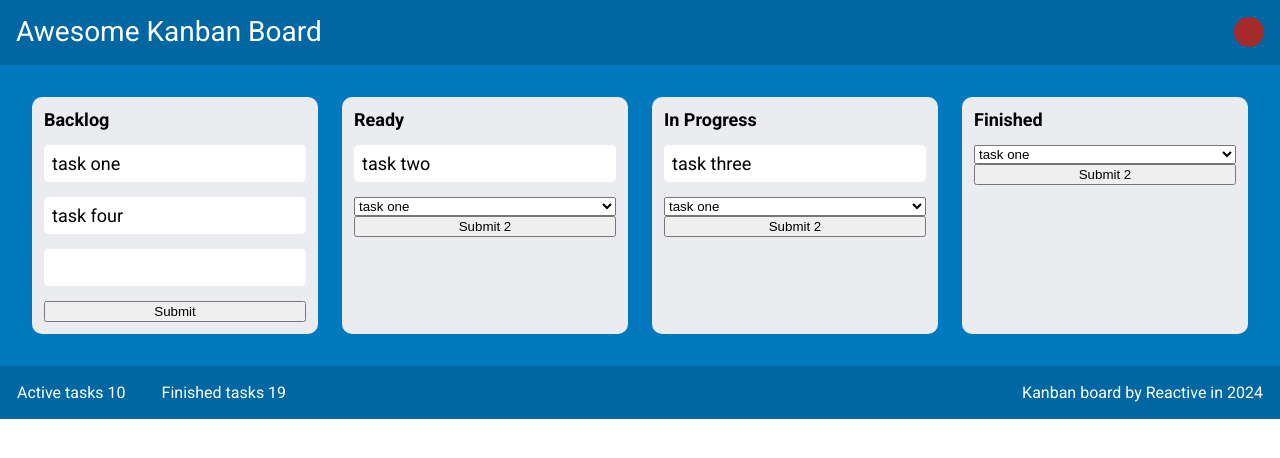
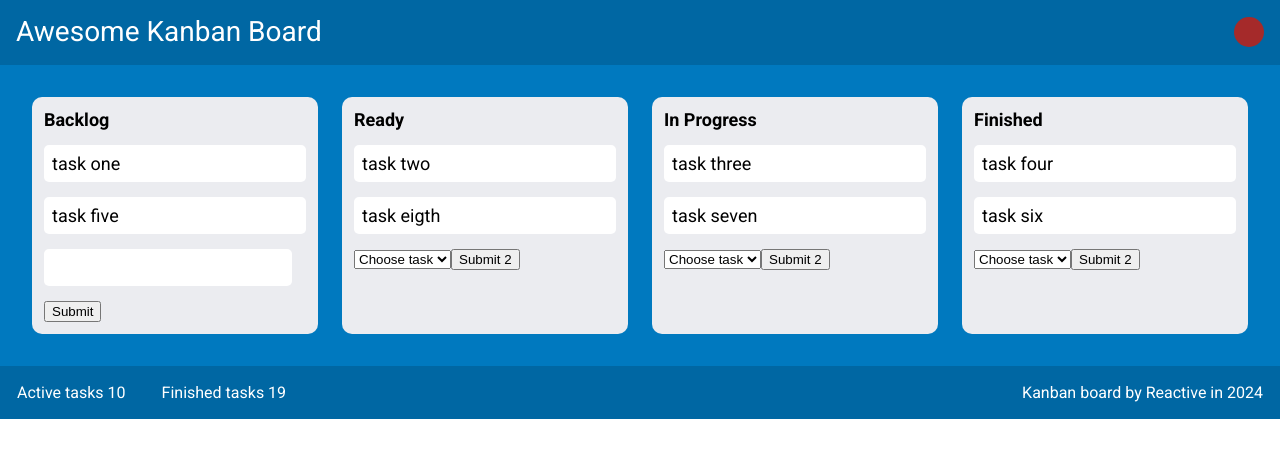
Before and after one commit to Reactiveproject/kanban_react, a React (Create React App) app: page / in a window 1280 px wide. Shown: the top 458 px of the page. Built offline with nearby package versions, Linux system fonts and the light colour scheme.

Commit message:
replace some functions between components, make array for status, make select list with list of tasks from previus step

```diff
--- a/src/App.jsx
+++ b/src/App.jsx
@@ -4,49 +4,29 @@ import "./App.css";
 import Footer from "./components/Footer/Footer";
 import Header from "./components/Header/Header";
 import Taskblock from "./components/Taskblock/Taskblock";
+import { bloks, tasks } from "./data";
 
 function App() {
-  const [taskArray, setTaskArray] = useState([
-    { id: 1, status: "Backlog", name: "task one", description: "task one" },
-    { id: 2, status: "Ready", name: "task two", description: "task two" },
-    {
-      id: 3,
-      status: "In Progress",
-      name: "task three",
-      description: "task three",
-    },
-    {
-      id: 4,
-      status: "Backlog",
-      name: "task four",
-      description: "task three",
-    },
-  ]);
+  const [taskArray, setTaskArray] = useState(tasks);
 
   return (
     <div className="App">
       <Header />
       <main>
-        <Taskblock
-          blockName="Backlog"
-          taskArray={taskArray}
-          setTaskArray={setTaskArray}
-        />
-        <Taskblock
-          blockName="Ready"
-          taskArray={taskArray}
-          setTaskArray={setTaskArray}
-        />
-        <Taskblock
-          blockName="In Progress"
-          taskArray={taskArray}
-          setTaskArray={setTaskArray}
-        />
-        <Taskblock
-          blockName="Finished"
-          taskArray={taskArray}
-          setTaskArray={setTaskArray}
-        />
+        {bloks.map((type) => {
+          const filtredTaskArray = taskArray.filter(
+            (task) => task.status === type
+          );
+          return (
+            <Taskblock
+              key={type}
+              blockName={type}
+              filterdTaskArray={filtredTaskArray}
+              taskArray={taskArray}
+              setTaskArray={setTaskArray}
+            />
+          );
+        })}
       </main>
       <Footer activeCount="10" finishedCount="19" />
     </div>
--- a/src/components/MySelect/MySelect.jsx
+++ b/src/components/MySelect/MySelect.jsx
@@ -1,11 +1,22 @@
 import React from "react";
+import { bloks } from "../../data";
 
-const MySelect = ({ defaultValue, dataArray, onChange, value }) => {
+const MySelect = ({ defaultValue, dataArray, onChange, value, blockName }) => {
+  const index = bloks.indexOf(blockName);
+  const selectStatus = bloks[index - 1];
+
+  const filterArray = dataArray.filter((task) => task.status === selectStatus);
+
   return (
     <select value={value} onChange={(event) => onChange(event.target.value)}>
       <option disabled>{defaultValue}</option>
-      {dataArray.map((data) => {
-        return <option key={data.id}>{data.name}</option>;
+
+      {filterArray.map((data, index, bloks) => {
+        return (
+          <option value={data.name} key={data.id}>
+            {data.name}
+          </option>
+        );
       })}
     </select>
   );
--- a/src/components/Taskblock/Taskblock.jsx
+++ b/src/components/Taskblock/Taskblock.jsx
@@ -2,15 +2,22 @@ import React, { useState } from "react";
 import cl from "./Taskblock.module.css";
 import MyButton from "../MyButton/MyButton";
 import MySelect from "../MySelect/MySelect";
+import { bloks } from "../../data";
 
-const Taskblock = ({ blockName, taskArray, setTaskArray, ...props }) => {
+const Taskblock = ({
+  blockName,
+  filterdTaskArray,
+  taskArray,
+  setTaskArray,
+}) => {
   const [task, setTask] = useState("");
 
-  const [selectedTask, setSelectedTask] = useState("");
+  const [selectedTask, setSelectedTask] = useState("Choose task");
 
-  const addNewTask = (e) => {
+  const addNewTask = (e, title) => {
     e.preventDefault();
     const newTask = {
+      description: task,
       id: Date.now(),
       status: blockName,
       name: task,
@@ -20,24 +27,22 @@ const Taskblock = ({ blockName, taskArray, setTaskArray, ...props }) => {
     setTask("");
   };
 
-  const addExistingTask = (e) => {
-    e.preventDefault();
+  const chooseTask = (task) => {
+    setSelectedTask(task);
+    console.log(task);
+  };
 
-    const newTask = {
-      id: Date.now(),
-      status: blockName,
-      name: task,
-    };
-    setTaskArray([...taskArray, newTask]);
-    console.log(taskArray);
-    setTask("");
-  };
+  // const addExistingTask = (e, selectedTask) => {
+  //   e.preventDefault();
+  //   console.log(selectedTask);
+  //   setTask("");
+  // };
 
   return (
     <div className={cl.taskBlock}>
       <h3>{blockName}</h3>
       <div className={cl.taskItems}>
-        {taskArray.map((task) => {
+        {filterdTaskArray.map((task) => {
           if (task.status === blockName)
             return (
               <p key={task.id} className={cl.taskItem}>
@@ -47,7 +52,7 @@ const Taskblock = ({ blockName, taskArray, setTaskArray, ...props }) => {
         })}
         <form>
           {blockName === "Backlog" ? (
-            <>
+            <div>
               <input
                 type="text"
                 className={cl.taskItem}
@@ -57,19 +62,18 @@ const Taskblock = ({ blockName, taskArray, setTaskArray, ...props }) => {
               <button className={cl.addTaskButton} onClick={addNewTask}>
                 Submit
               </button>
-            </>
+            </div>
           ) : (
-            <>
+            <div>
               <MySelect
                 value={selectedTask}
-                onChange={(task) => setSelectedTask(task)}
+                onChange={chooseTask}
                 defaultValue="Choose task"
                 dataArray={taskArray}
+                blockName={blockName}
               />
-              <button className={cl.addTaskButton} onClick={addExistingTask}>
-                Submit 2
-              </button>
-            </>
+              <button className={cl.addTaskButton}>Submit 2</button>
+            </div>
           )}
         </form>
       </div>
--- a/src/data.js
+++ b/src/data.js
@@ -1 +1,44 @@
-export default const data = () ={}
+const bloks = ["Backlog", "Ready", "In Progress", "Finished"];
+
+const tasks = [
+  { id: 1, status: "Backlog", name: "task one", description: "task one" },
+  { id: 2, status: "Ready", name: "task two", description: "task two" },
+  {
+    id: 3,
+    status: "In Progress",
+    name: "task three",
+    description: "task three",
+  },
+  {
+    id: 4,
+    status: "Finished",
+    name: "task four",
+    description: "task three",
+  },
+  {
+    id: 5,
+    status: "Backlog",
+    name: "task five",
+    description: "task five",
+  },
+  {
+    id: 6,
+    status: "Finished",
+    name: "task six",
+    description: "task six",
+  },
+  {
+    id: 7,
+    status: "In Progress",
+    name: "task seven",
+    description: "task seven",
+  },
+  {
+    id: 8,
+    status: "Ready",
+    name: "task eigth",
+    description: "task eigth",
+  },
+];
+
+export { bloks, tasks };
```
